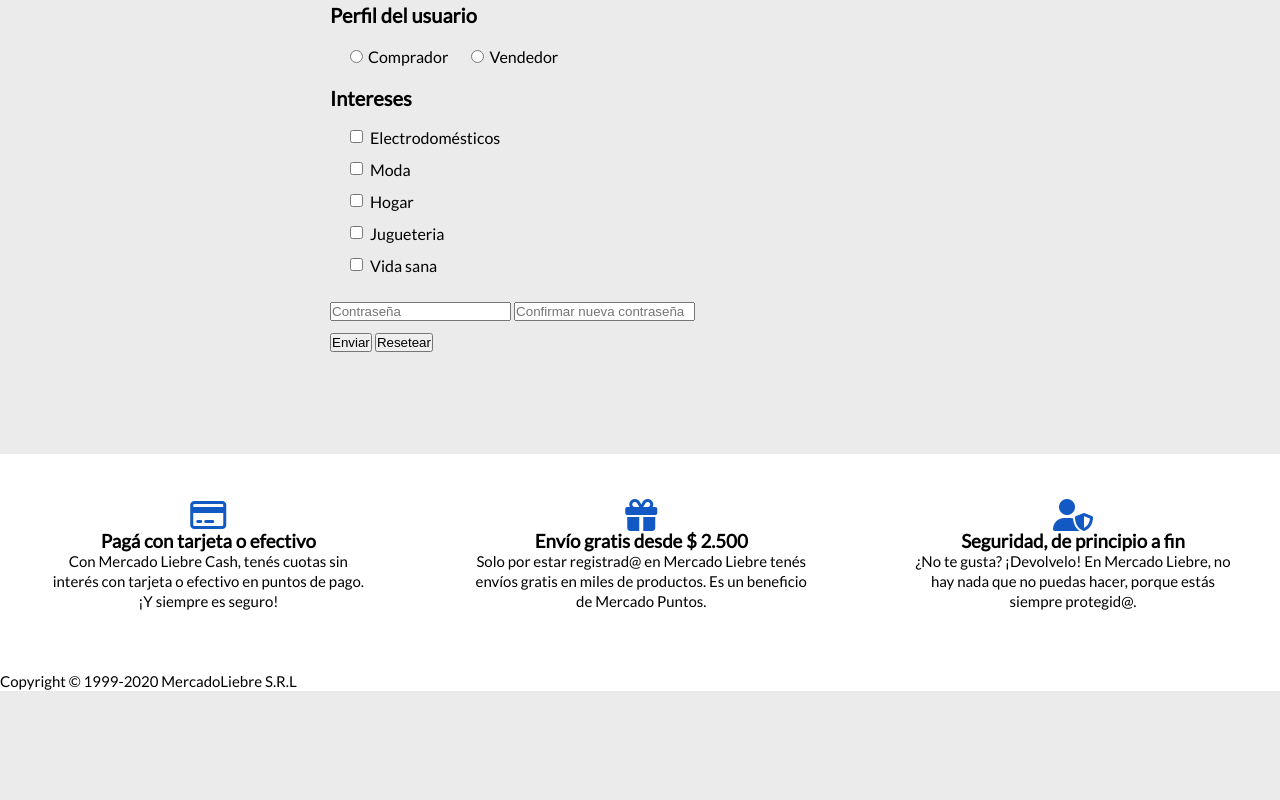
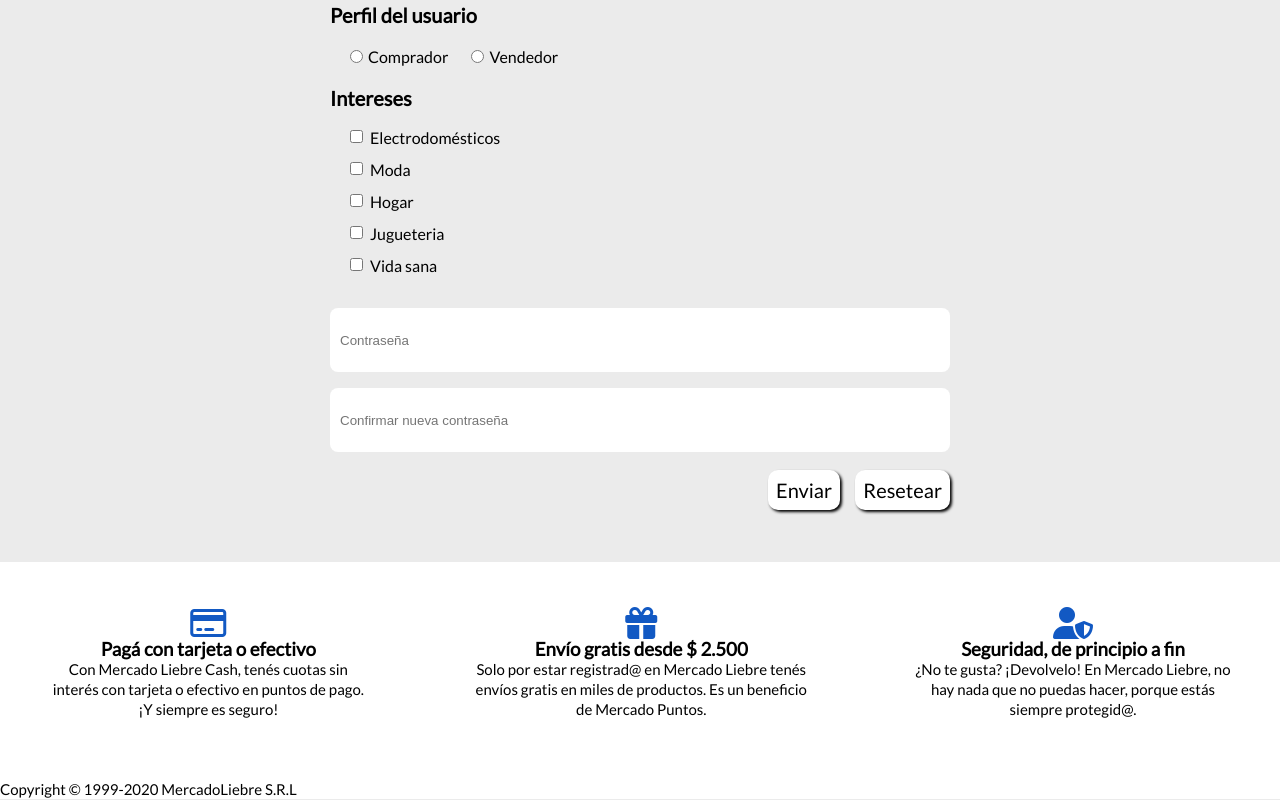
Before and after one commit to SantiagoChappa/mercadoLiebre, a website: page views/register.html in a window 1280 px wide. Shown: the part 724-1524 px from the top of the page. Before the commit the page ends 1416 px from the top, so only its background shows below. Drawn offline with Linux system fonts and the light colour scheme; files that its build step writes are made by us from their sources; files whose address does not match are found by name.

Commit message:
cambio del direccionamiento del login y register 5

```diff
--- a/public/css/register.css
+++ b/public/css/register.css
@@ -103,6 +103,39 @@ label #tipo-perfil{
     flex-direction: column;
     margin-left: 20px;
 }
+#email, #password{
+    padding-left: 10px;
+}
+.control-boton{
+    position: relative;
+}
+#enviar, #resetear{
+    font-family: 'Lato', sans-serif;
+    border: none;
+    border-radius: 10px;
+    background-color: rgb(255, 255, 255);
+    color: #000;
+    padding: 8px;
+    font-size: 20px;
+    position: absolute;
+    box-shadow: 2px 2px 3px;
+    transition: all 450ms;
+}
+#enviar{
+    right: 110px;
+}
+#resetear{
+    right: 0;
+}
+#enviar:hover{
+    background-color: #1259C3;
+    color: #ffffff;
+}
+#resetear:hover{
+    background-color: #1259C3;
+    color: #ffffff;
+}
+
 
 /*footer*/
 footer {
--- a/views/register.html
+++ b/views/register.html
@@ -84,12 +84,12 @@
              </div>
 
              <div class="control-formulario">
-                 <input type="password" class="password" id="password" placeholder="Contraseña">
-                 <input type="password" class="password" id="password" placeholder="Confirmar nueva contraseña">
+                 <input type="password" name="password" id="password" placeholder="Contraseña" class="control-input">
+                 <input type="password" name="password" id="password" placeholder="Confirmar nueva contraseña" class="control-input">
              </div>
              <div class="control-boton">
-                 <button type="submit">Enviar</button>
-                 <button type="reset">Resetear</button>
+                 <button type="submit" id="enviar">Enviar</button>
+                 <button type="reset" id="resetear">Resetear</button>
              </div>
         </form>
     </section>
```
